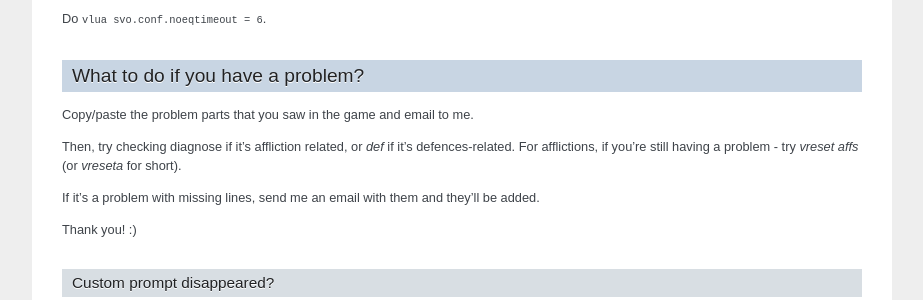
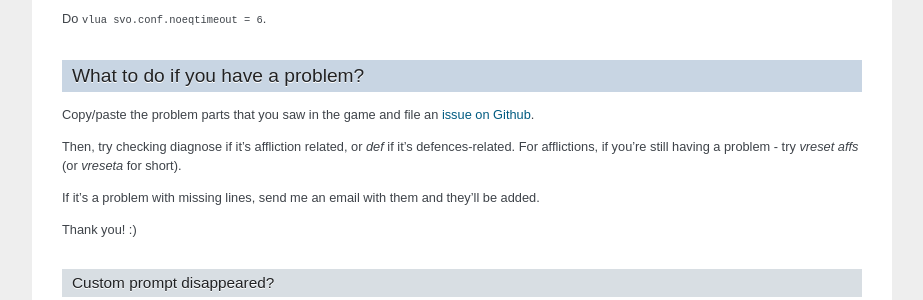
Before and after one commit to svof/svof, a Sphinx documentation site: the page built from doc/index.rst, in a window 1280 px wide and 900 px high, scrolled down 18082 px. Shown: the part 153-453 px from the top of the window, without its empty margins (198-1121 px from the left). Built offline with Sphinx 7.4.7, drawn with Linux system fonts in a browser that asks for light colours.

```diff
--- a/doc/index.rst
+++ b/doc/index.rst
@@ -736,7 +736,7 @@
 
 What to do if you have a problem?
 ----------------------------------------------------------
-Copy/paste the problem parts that you saw in the game and email to me.
+Copy/paste the problem parts that you saw in the game and file an `issue on Github <https://github.com/svof/svof/issues>`_.
 
 Then, try checking diagnose if it's affliction related, or *def* if it's defences-related. For afflictions, if you're still having a problem - try *vreset affs* (or *vreseta* for short).
 
```
